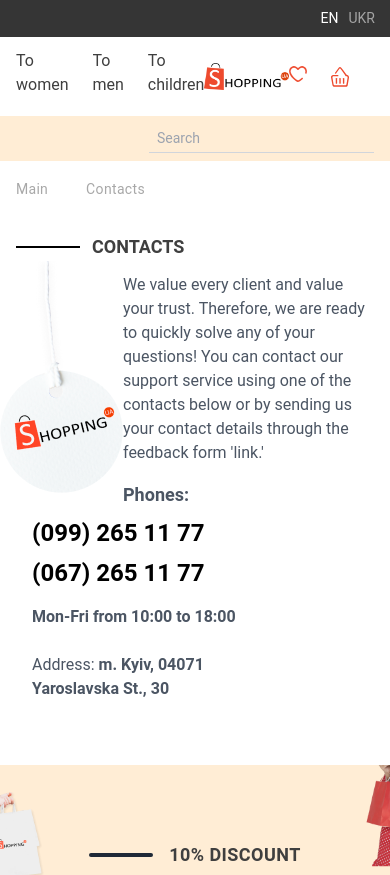
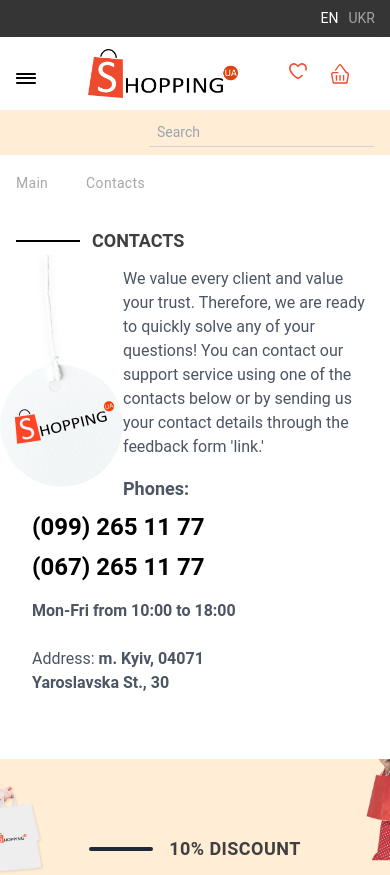
Before and after one commit to NVyrsta/shopping_ua, a Vue app: page /contacts in a window 390 px wide. Shown: the top 875 px of the page. Built offline with nearby package versions, Linux system fonts and the light colour scheme.

Commit message:
feat(header): add burger menu

```diff
--- /dev/null
+++ b/src/components/header/BurgerMenu.vue
@@ -0,0 +1,165 @@
+<template>
+  <div>
+    <!-- Кнопка для відкриття/закриття мобільного меню -->
+    <input
+      type="checkbox"
+      id="burger-menu"
+      class="burger-menu visuallyHidden lg:hidden"
+      v-model="isMenuOpen"
+    >
+
+    <label
+    for="burger-menu"
+    class="relative z-20 cursor-pointer lg:hidden"
+    >
+      <div class="hamburger hamburger2">
+        <span class="bar bar1"></span>
+        <span class="bar bar2"></span>
+        <span class="bar bar3"></span>
+        <span class="bar bar4"></span>
+      </div>
+    </label>
+
+    <!-- Мобільне меню -->
+    <div
+      v-if="isMenuOpen"
+      class="fixed top-0 left-0 z-10 w-full h-full bg-white flex flex-col items-center justify-center text-gray-700 gap-4 lg:hidden"
+    >
+      <router-link
+        to="/"
+        class="text-xl"
+        @click="isMenuOpen = false"
+      >
+        <span>{{ $t('Breadcrumbs.women') }}</span>
+      </router-link>
+
+      <router-link
+        to="/men"
+        class="text-xl"
+        @click="isMenuOpen = false"
+      >
+        <span>{{ $t('Breadcrumbs.men') }}</span>
+      </router-link>
+
+      <router-link
+        to="/children"
+        class="text-xl"
+        @click="isMenuOpen = false"
+      >
+        <span>{{ $t('Breadcrumbs.children') }}</span>
+      </router-link>
+    </div>
+
+    <!-- Десктопне меню -->
+    <div class="hidden lg:flex items-center justify-start gap-6">
+      <router-link
+        to="/"
+        active-class="font-bold"
+      >
+        <span class="underline-effect">
+          {{ $t('Breadcrumbs.women') }}
+        </span>
+      </router-link>
+
+      <router-link
+        to="/men"
+        active-class="font-bold"
+      >
+        <span class="underline-effect">
+          {{ $t('Breadcrumbs.men') }}
+        </span>
+      </router-link>
+
+      <router-link
+        to="/children"
+        active-class="font-bold"
+      >
+        <span class="underline-effect">
+          {{ $t('Breadcrumbs.children') }}
+        </span>
+      </router-link>
+    </div>
+  </div>
+</template>
+
+
+<script setup>
+import { ref } from 'vue';
+
+const isMenuOpen = ref(false);
+</script>
+
+
+<style scoped>
+.visuallyHidden {
+    position: absolute;
+    overflow: hidden;
+    clip: rect(0 0 0 0);
+    height: 1px; width: 1px;
+    margin: -1px; padding: 0; border: 0;
+}
+
+h1 {
+    text-align: center;
+}
+
+.container {
+    width: 70%;
+    margin: 0 auto;
+    display: flex;
+    justify-content: space-between;
+}
+
+.hamburger {
+    margin: 0 auto;
+    width: 20px;
+    height: 20px;
+    position: relative;
+}
+
+.hamburger .bar {
+    padding: 0;
+    width: 20px;
+    height: 2px;
+    background-color: black;
+    display: block;
+    border-radius: 2px;
+    transition: all 0.4s ease-in-out;
+    position: absolute;
+}
+
+.bar1 {
+    top: 9px;
+}
+
+.bar2,
+.bar3 {
+    top: 13.5px;
+}
+
+.bar3 {
+    right: 0;
+}
+
+.bar4 {
+    bottom: 0;
+}
+
+.burger-menu:checked + label > .hamburger2 > .bar1{
+    transform: translateX(40px);
+    background-color: transparent;
+}
+
+.burger-menu:checked + label > .hamburger2 > .bar2{
+    transform: rotate(45deg);
+}
+
+.burger-menu:checked + label > .hamburger2 > .bar3{
+    transform: rotate(-45deg);
+}
+
+.burger-menu:checked + label > .hamburger2 > .bar4{
+    transform: translateX(-40px);
+    background-color: transparent;
+}
+</style>
--- a/src/components/header/HeaderPrimary.vue
+++ b/src/components/header/HeaderPrimary.vue
@@ -6,7 +6,11 @@
     }"
   >
     <div class="flex justify-between items-center py-1">
-      <div class="flex items-center justify-start gap-6">
+      <BurgerMenu />
+      <div
+        v-if="false"
+        class="flex items-center justify-start gap-6"
+      >
         <router-link
           to="/"
           active-class="font-bold"
@@ -135,6 +139,7 @@
 
 <script setup>
 import { ref, inject, onMounted, onUnmounted } from 'vue';
+import BurgerMenu from '@/components/header/BurgerMenu.vue';
 
 const isHeaderSticky = ref(false);
 const emitter = inject('emitter');
--- a/src/components/product/ProductCard.vue
+++ b/src/components/product/ProductCard.vue
@@ -8,7 +8,9 @@
     <div
       class="relative cursor-pointer"
     >
-      <div class="absolute top-2 right-2 flex z-20 space-x-2">
+      <div
+        class="absolute top-2 right-2 flex z-20 space-x-2"
+      >
         <button
           @click.stop="toggleFavorite"
         >
@@ -21,13 +23,9 @@
         </button>
       </div>
 
-      <div
-        class="absolute w-full h-full z-10 top-0 left-0"
-        @click="() => $router.push({ name: 'ProductCardPage', params: { id: product.id } })"
-      />
-
       <ProductCardSlider
         :images="product.images"
+        :id="product.id"
       />
     </div>
 
--- a/src/components/sliders/ProductCardSlider.vue
+++ b/src/components/sliders/ProductCardSlider.vue
@@ -1,4 +1,13 @@
 <template>
+  <div
+    class="relative carousel-wrapper"
+  >
+    <img
+      v-if="images[1]"
+      :src="images[1]"
+      class="absolute secondary-image top-0 left-0 w-full object-cover object-top h-80"
+    >
+
     <carousel
       :items-to-show="1"
       wrap-around
@@ -10,6 +19,7 @@
         <img
           :src="slide"
           class="w-full object-cover object-top h-80 transition-all duration-300"
+          @click="() => $router.push({ name: 'ProductCardPage', params: { id } })"
         >
       </slide>
 
@@ -17,6 +27,7 @@
         <navigation @click.stop />
       </template>
     </carousel>
+  </div>
 </template>
 
 <script setup>
@@ -28,5 +39,30 @@ defineProps({
     type: Array,
     default: () => [],
   },
+
+  id: {
+    type: String,
+    default: '',
+  },
 });
 </script>
+
+<style lang="scss" scoped>
+.carousel-wrapper {
+  &:hover .carousel {
+    visibility: visible;
+  }
+
+  &:hover {
+    .carousel__prev,
+    .carousel__next {
+      z-index: 11;
+      opacity: 1;
+    }
+  }
+
+  .carousel {
+    visibility: hidden;
+  }
+}
+</style>
```
Lines whose indentation alone changed are shown as unchanged.
